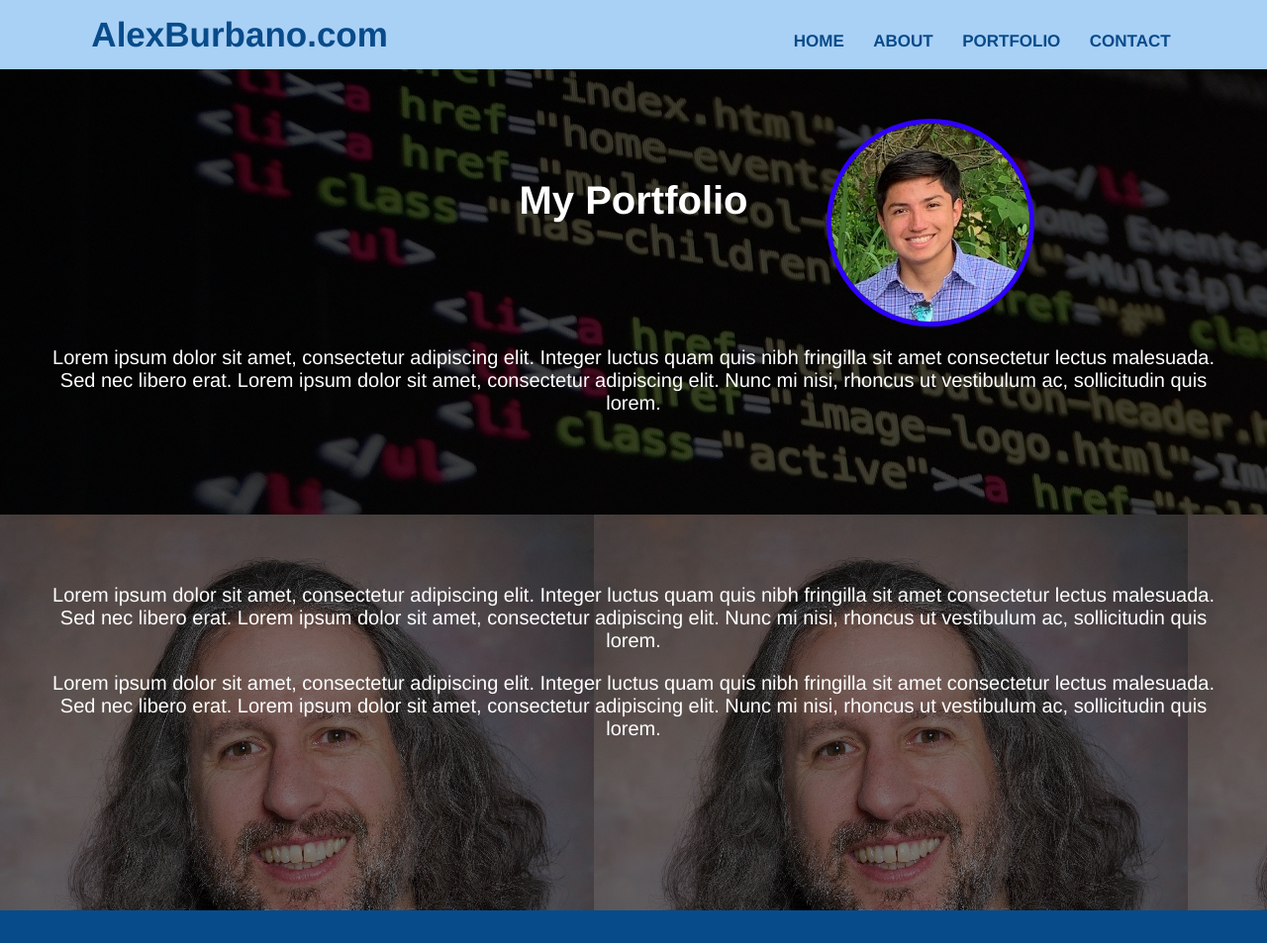
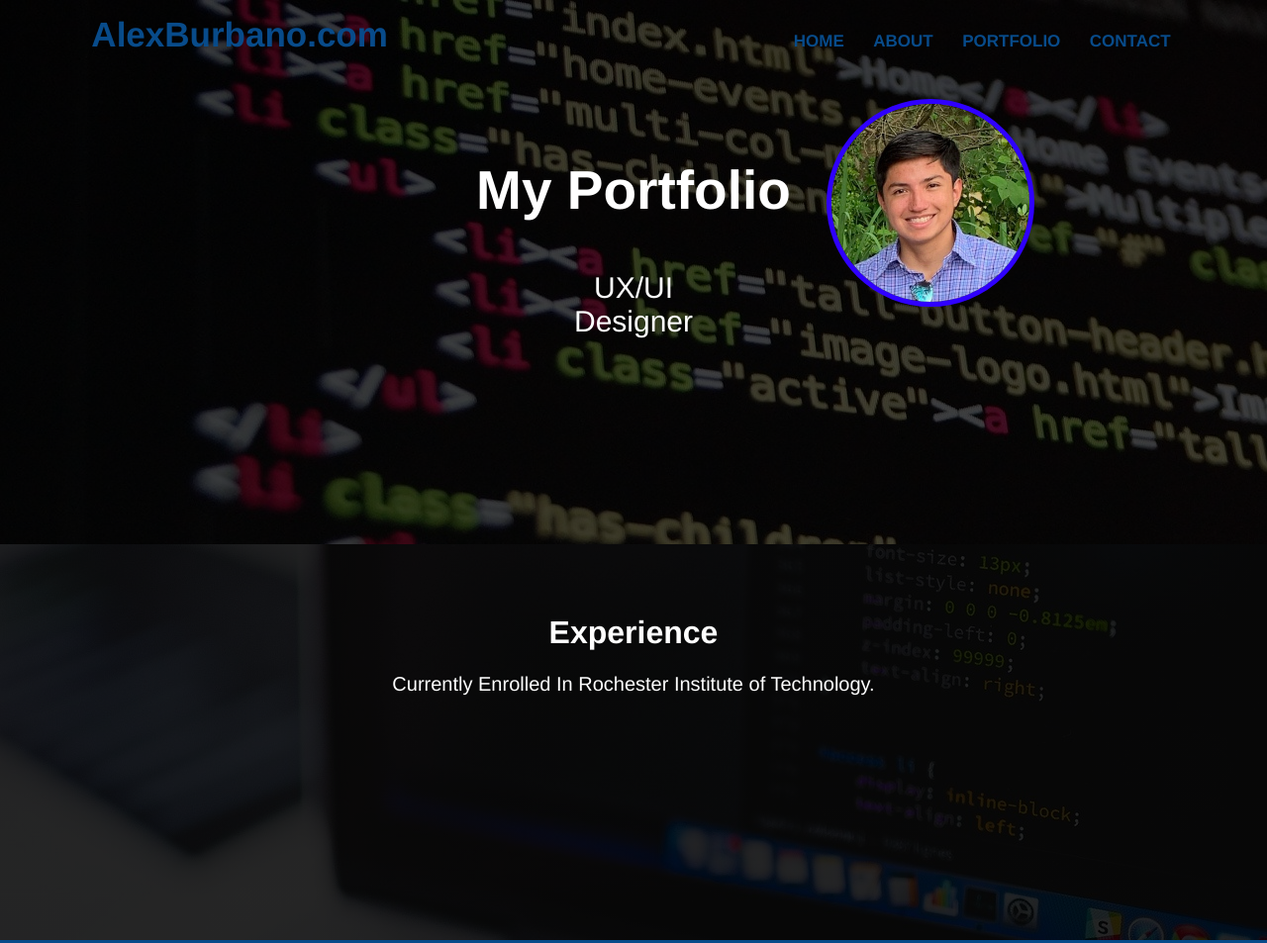
Before and after one commit to Alexandr5656/WebsiteTesting, a plain HTML site: page index.html in a window 1280 px wide. Shown: the top 953 px of the page at 99% size. Drawn offline with nearby package versions, Linux system fonts and the light colour scheme.

Commit message:
Worked on second section

```diff
--- a/css/style.css
+++ b/css/style.css
@@ -21,7 +21,7 @@ body
  text-align:center;
  width:100%;
  font-family: "Myriad Pro","Helvetica Neue",Helvetica,Arial,Sans-Serif;
- background-color:#A9D0F5;
+ background-color:rgb(169, 208, 245,.05);
 }
 
 
@@ -39,6 +39,8 @@ body
  text-align:center;
  height:70px;
  line-height:70px;
+ background:rgba(8, 75, 138, 0);
+ position: fixed;
 }
 #header li
 {
@@ -65,12 +67,12 @@ body
 |                                                                                            |
 ////////////////////////////////////////////////////////////////////////////////////////////*/
 #home{
-    margin-top:0px;
+
     width:100%;
-    height:450px;
+    height:550px;
     padding:50px;
     box-sizing:border-box;
-    background-color:#084B8A;
+    background-color:rgb(0, 238, 255);
     color:white;
     background: linear-gradient(rgba(0, 0, 0, 0.75), rgba(0, 0, 0, 0.75)),  url("../images/background.jpg");
    }
@@ -78,20 +80,20 @@ body
 #home h1
     {
     margin-top: -150px;
-    font-size:40px;
+    font-size:55px;
     }
 #home p
     {
-        margin-top: 125px;
-    font-size:20px;
+    margin-top: 50px;
+    font-size:30px;
     }
 
 /* ///////////////////////////////////////////////////////////////////////////////////////////
 |                                                                                            |
-|                                      About                                                 |
+|                                      Experience                                            |
 |                                                                                            |
 ////////////////////////////////////////////////////////////////////////////////////////////*/
-#about
+#experience
     {
 
     width:100%;
@@ -99,10 +101,11 @@ body
     padding:50px;
     box-sizing:border-box;
     background-color:#084B8A;
-    background: linear-gradient(rgba(0, 0, 0, 0.5), rgba(0, 0, 0, 0.5)),  url("../images/two.png");
+    background: linear-gradient(rgba(0, 0, 0, 0.85), rgba(0, 0, 0, 0.85)),  url("../images/background3.jpg");
+    background-position: center;
     color:white;
     }
-#about p
+#experience p
     {
     font-size:20px;
     }
@@ -156,6 +159,7 @@ body
 |                                                                                            |
 ////////////////////////////////////////////////////////////////////////////////////////////*/
 .myimg{
+    margin-top: 50px;
     border:5px solid rgb(47, 0, 255);
     margin-left: 600px;
     width:200px;
--- a/index.html
+++ b/index.html
@@ -21,17 +21,16 @@
         </div>
 
         <div id="home">
-            <img src="images/MySelf.jpg" class = "myimg">
+            <img src="images/MySelf.jpg" class="myimg">
             <h1>My Portfolio</h1>
-            <p>Lorem ipsum dolor sit amet, consectetur adipiscing elit. Integer luctus quam quis nibh fringilla sit amet consectetur lectus malesuada. Sed nec libero erat. Lorem ipsum dolor sit amet, consectetur adipiscing elit. Nunc mi nisi, rhoncus ut vestibulum ac, sollicitudin quis lorem.
+            <p>UX/UI
+                <br>Designer
             </p>
         </div>
 
-        <div id="about">
-            <p>Lorem ipsum dolor sit amet, consectetur adipiscing elit. Integer luctus quam quis nibh fringilla sit amet consectetur lectus malesuada. Sed nec libero erat. Lorem ipsum dolor sit amet, consectetur adipiscing elit. Nunc mi nisi, rhoncus ut vestibulum ac, sollicitudin quis lorem.
-            </p>
-            <p>Lorem ipsum dolor sit amet, consectetur adipiscing elit. Integer luctus quam quis nibh fringilla sit amet consectetur lectus malesuada. Sed nec libero erat. Lorem ipsum dolor sit amet, consectetur adipiscing elit. Nunc mi nisi, rhoncus ut vestibulum ac, sollicitudin quis lorem.
-            </p>
+        <div id="experience">
+            <h1>Experience</h1>
+            <p>Currently Enrolled In Rochester Institute of Technology.</p>
         </div>
 
         <div id="contact">
```
Also changed, not shown: images/background2.jpg (added), images/background3.jpg (added).
